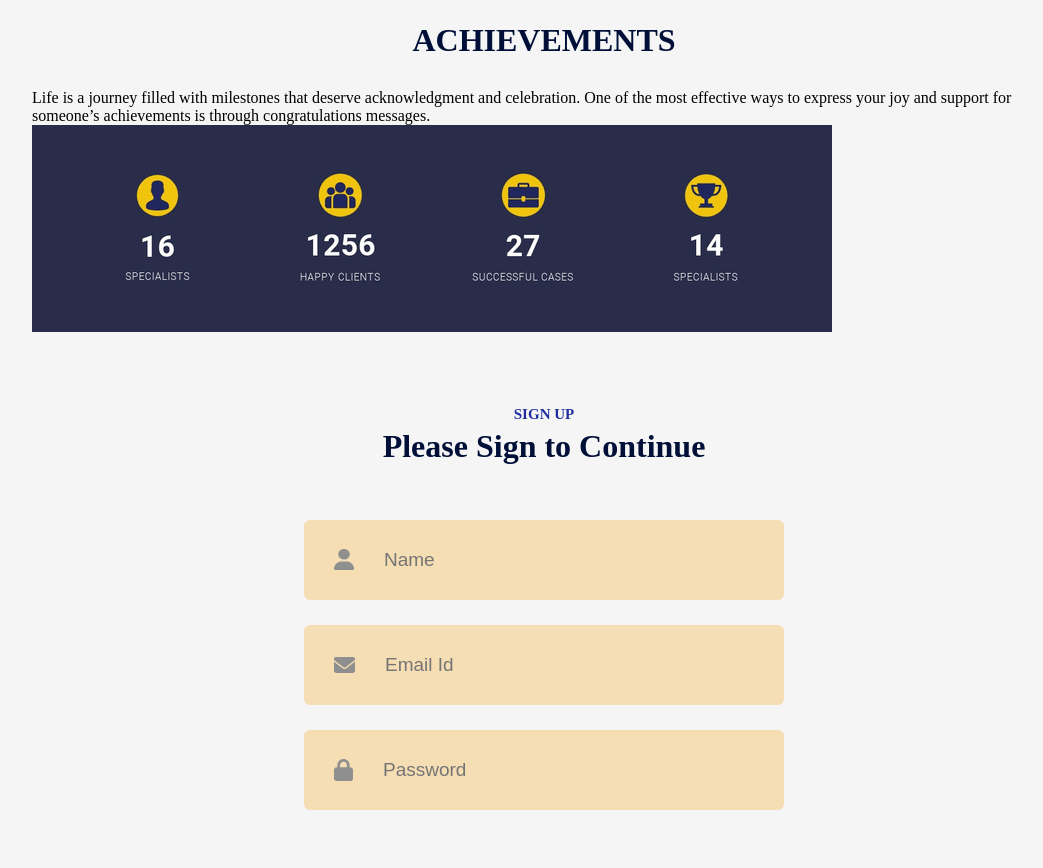
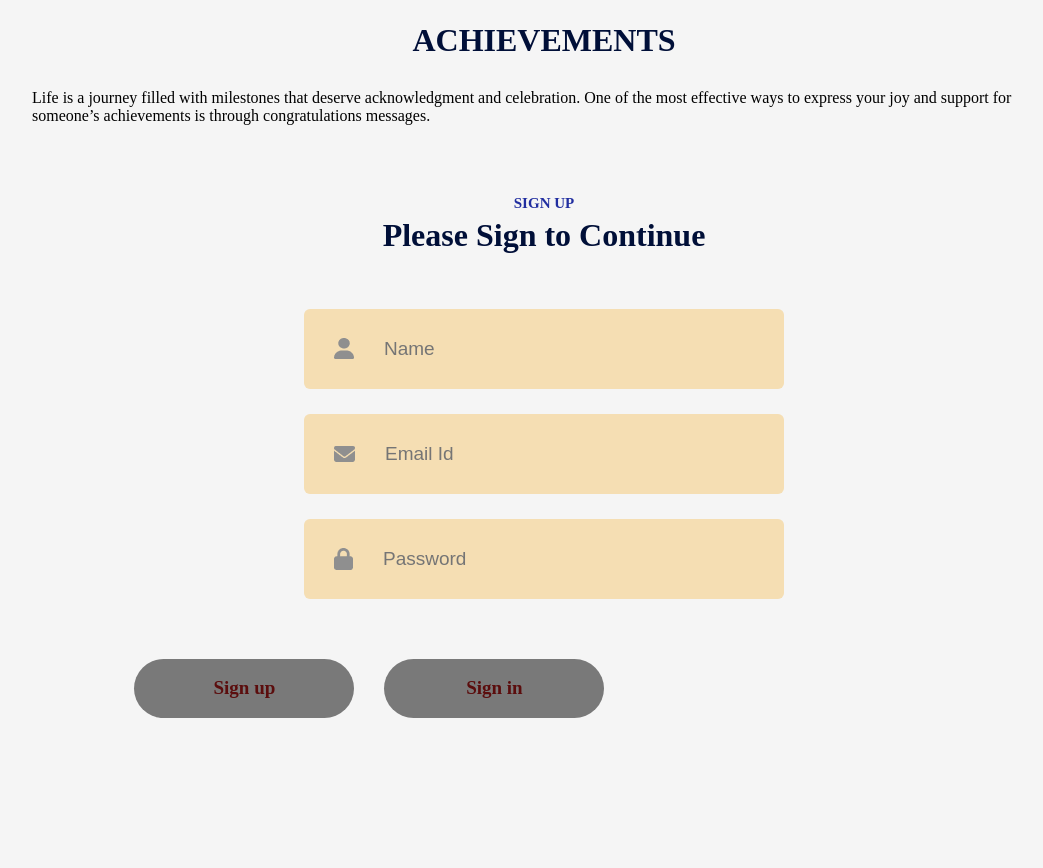
Before and after one commit to Sakshi12032000/Lurnigo, a React (Vite) app: page / in a window 1280 px wide. Shown: the part 2840-3708 px from the top of the page, without its empty margins (96-1139 px from the left). After the commit the page ends 3618 px from the top, so only its background shows below. Built offline with nearby package versions, Linux system fonts and the light colour scheme.

Commit message:
Update Achievements.jsx

```diff
--- a/src/components/Achievements/Achievements.jsx
+++ b/src/components/Achievements/Achievements.jsx
@@ -8,7 +8,7 @@ const Achievements = () => {
 
         <p>Life is a journey filled with milestones that deserve acknowledgment and celebration. One of the most effective ways to express your joy and support for someone’s achievements is through congratulations messages.
         </p>
-        <img src={achieve_icon} alt=''/>
+
             </div>
   )
 }
```
